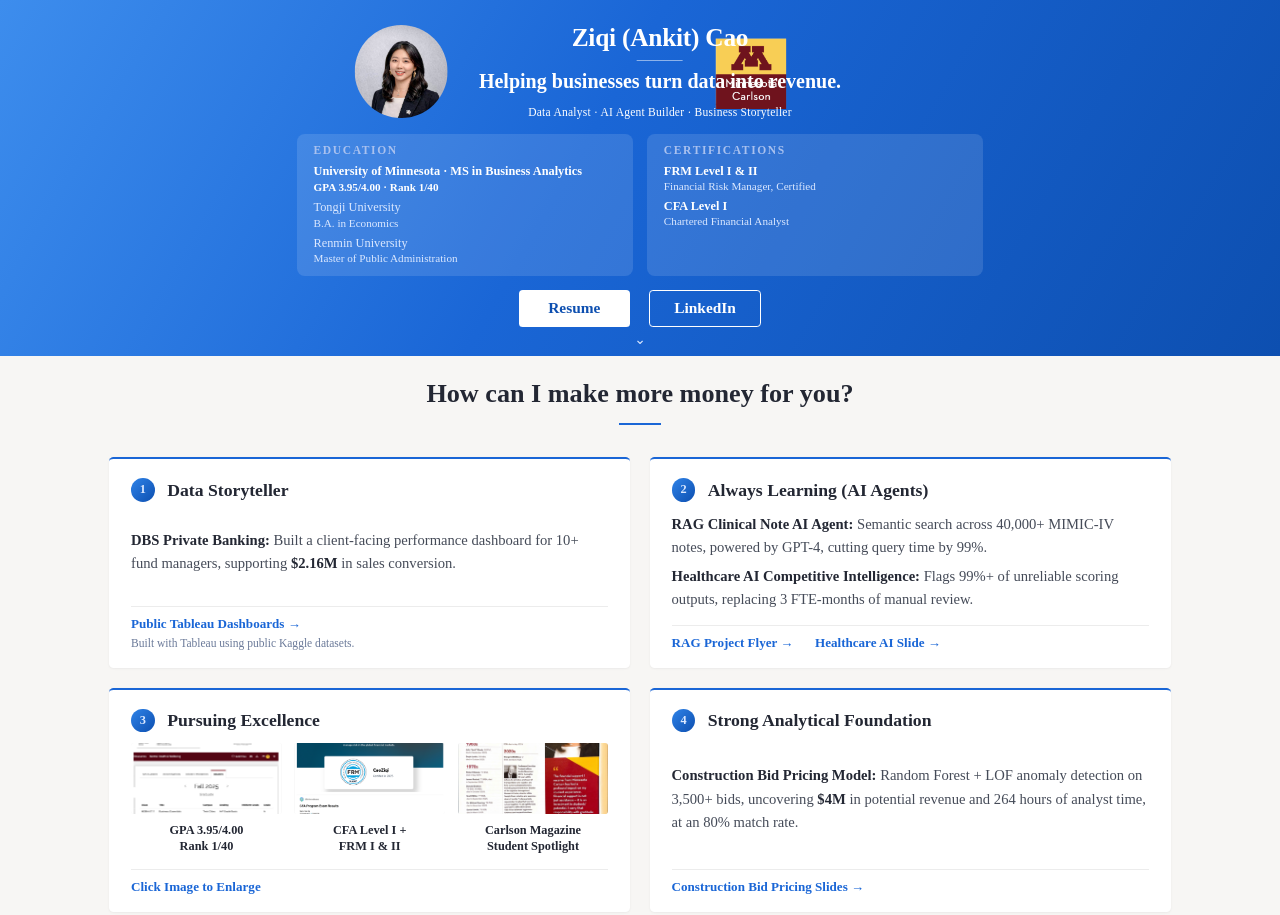
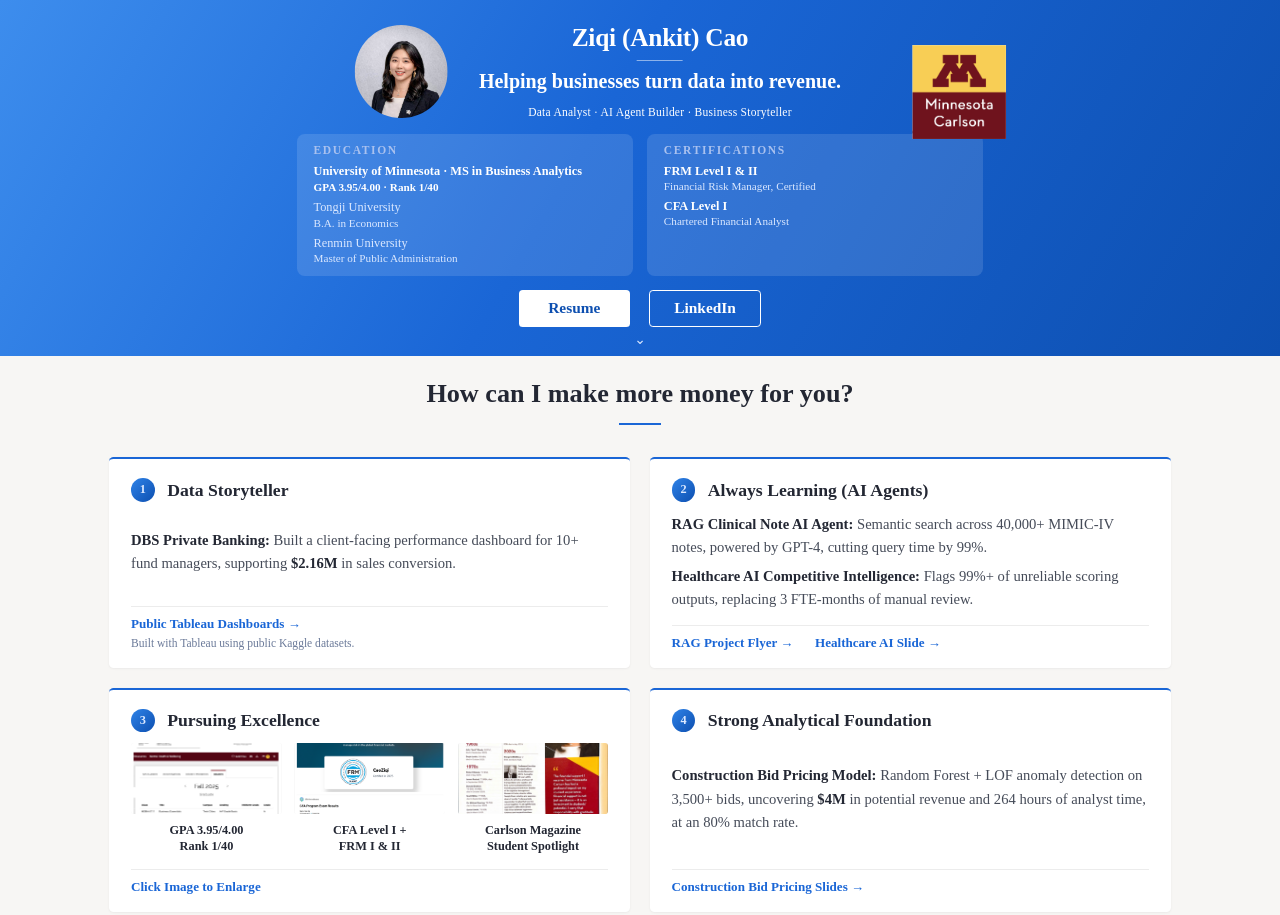
Before and after one commit to AnkitCao/AnkitCao.github.io, a plain HTML site: page index.html in a window 1280 px wide. Shown: the top 915 px of the page. Drawn offline with nearby package versions, Linux system fonts and the light colour scheme; no server answers.

Commit message:
Adjust logo position and size in index.html

```diff
--- a/index.html
+++ b/index.html
@@ -660,7 +660,7 @@
         shape="rect"
         fit="cover"
         src="./assets/umn-carlson-logo.png"
-        style="position:absolute;top:22px;right:350px;width:92px;height:92px">
+        style="position:absolute;top:30px;right:calc(50% - 540px + 64px);width:122px;height:122px">
       </image-slot>
     </div>
 
```
